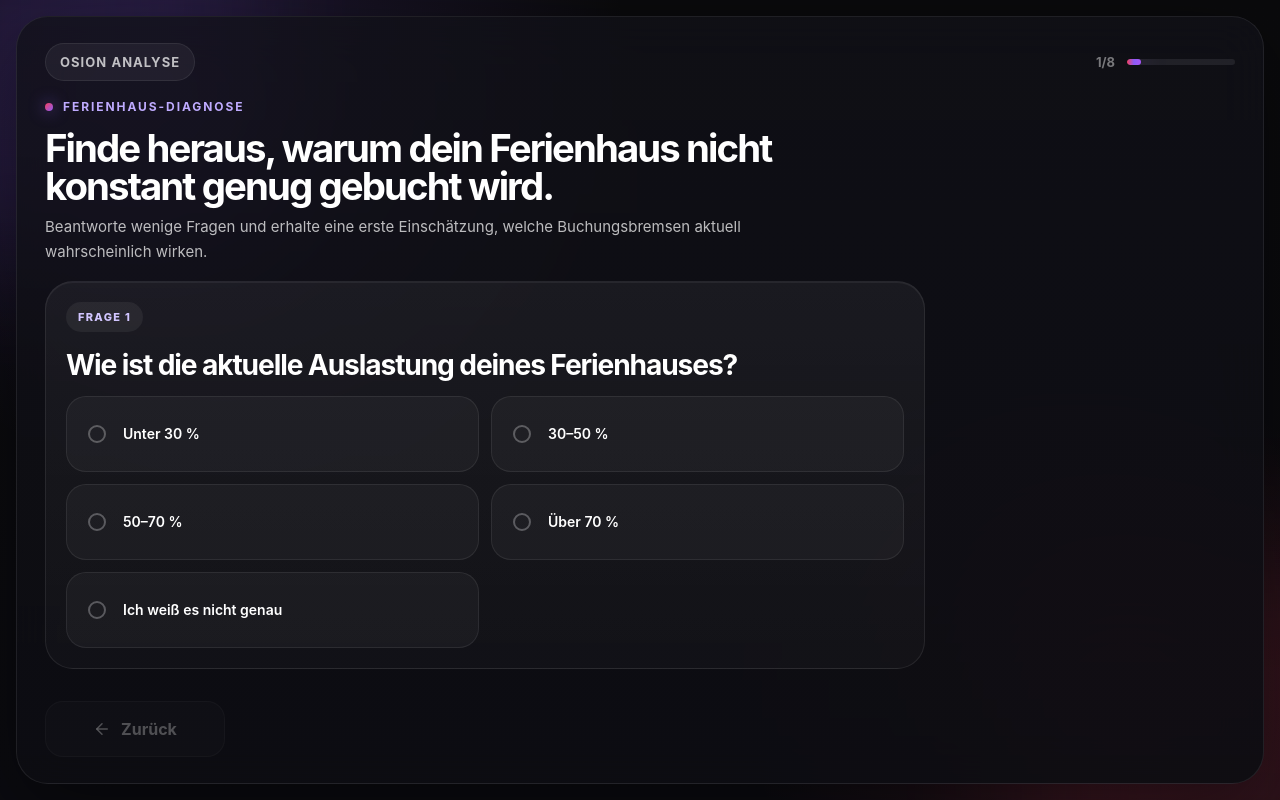
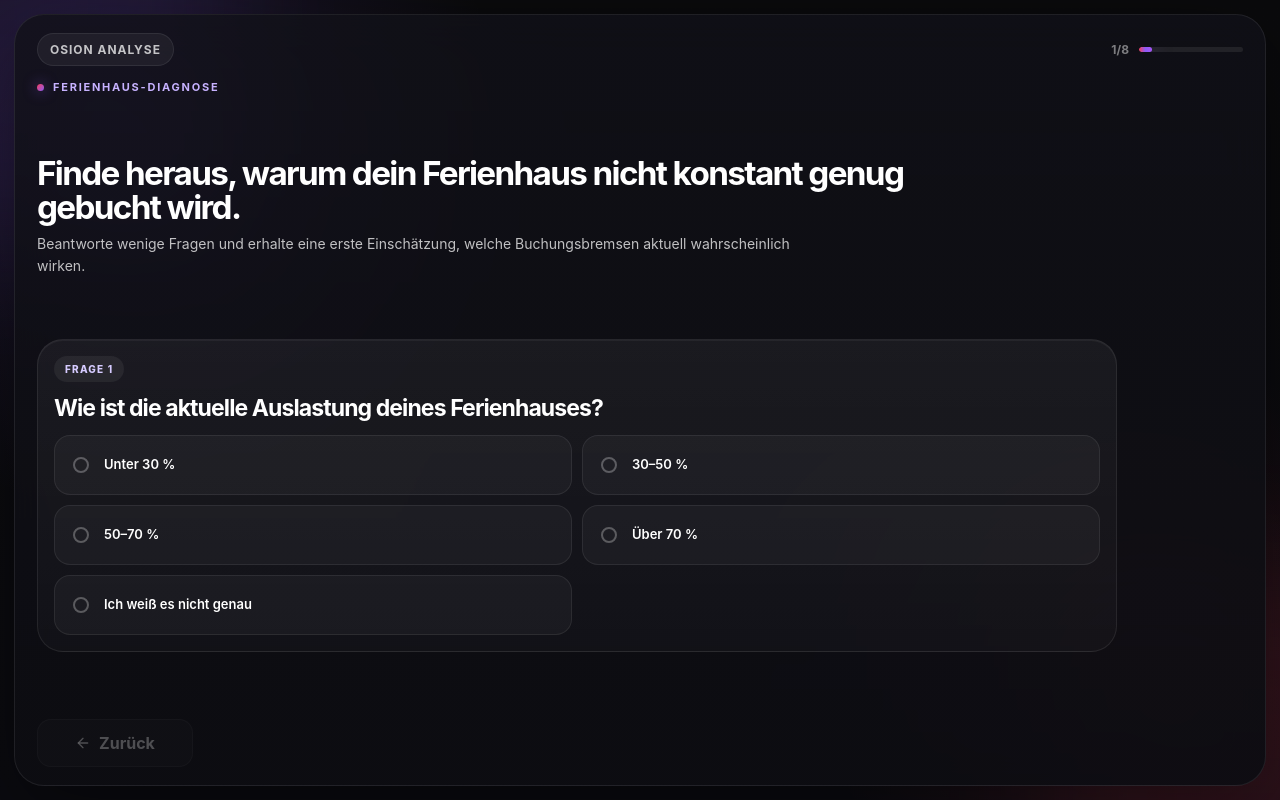
Before and after one commit to OSIONSolutionXR/osion-ferienhaus-funnel-v3, a React (Vite) app: page / in a window 1280 px wide. Built offline with nearby package versions, Linux system fonts and the light colour scheme.

Commit message:
refine: embed-perfect funnel sizing and typography

```diff
--- a/src/App.jsx
+++ b/src/App.jsx
@@ -93,26 +93,11 @@ const questions = [
 ]
 
 const diagnosisMap = {
-  occupancy: {
-    title: 'Auslastungsproblem',
-    text: 'Der größte Engpass liegt wahrscheinlich in der Auslastung. Dein Ferienhaus schöpft sein vorhandenes Potenzial nicht konstant genug aus. Entscheidend ist jetzt ein strukturierter Plan, der Kalenderlücken, Buchungsphasen und Angebotswirkung zusammen betrachtet.',
-  },
-  visibility: {
-    title: 'Sichtbarkeitsproblem',
-    text: 'Der größte Engpass liegt wahrscheinlich in der Sichtbarkeit. Dein Ferienhaus kann nur gebucht werden, wenn es von passenden Gästen überhaupt gefunden und als relevante Option wahrgenommen wird.',
-  },
-  offer: {
-    title: 'Angebotsproblem',
-    text: 'Der größte Engpass liegt wahrscheinlich in der Wirkung deines Angebots. Bilder, Texte, Positionierung und Vertrauen müssen deutlich stärker arbeiten als bisher.',
-  },
-  pricing: {
-    title: 'Preisstrategieproblem',
-    text: 'Der größte Engpass liegt wahrscheinlich in der Preisstrategie. Wenn Preise nicht zur Nachfrage, Saison, Zielgruppe und Angebotswirkung passen, entsteht unnötiger Leerstand oder verschenktes Umsatzpotenzial.',
-  },
-  strategy: {
-    title: 'Strategieproblem',
-    text: 'Der größte Engpass liegt wahrscheinlich in der fehlenden Gesamtstrategie. Ohne klaren Handlungsplan bleibt oft unklar, welche Maßnahme zuerst den größten Effekt bringt.',
-  },
+  occupancy: { title: 'Auslastungsproblem', text: 'Der größte Engpass liegt wahrscheinlich in der Auslastung. Dein Ferienhaus schöpft sein vorhandenes Potenzial nicht konstant genug aus. Entscheidend ist jetzt ein strukturierter Plan, der Kalenderlücken, Buchungsphasen und Angebotswirkung zusammen betrachtet.' },
+  visibility: { title: 'Sichtbarkeitsproblem', text: 'Der größte Engpass liegt wahrscheinlich in der Sichtbarkeit. Dein Ferienhaus kann nur gebucht werden, wenn es von passenden Gästen überhaupt gefunden und als relevante Option wahrgenommen wird.' },
+  offer: { title: 'Angebotsproblem', text: 'Der größte Engpass liegt wahrscheinlich in der Wirkung deines Angebots. Bilder, Texte, Positionierung und Vertrauen müssen deutlich stärker arbeiten als bisher.' },
+  pricing: { title: 'Preisstrategieproblem', text: 'Der größte Engpass liegt wahrscheinlich in der Preisstrategie. Wenn Preise nicht zur Nachfrage, Saison, Zielgruppe und Angebotswirkung passen, entsteht unnötiger Leerstand oder verschenktes Umsatzpotenzial.' },
+  strategy: { title: 'Strategieproblem', text: 'Der größte Engpass liegt wahrscheinlich in der fehlenden Gesamtstrategie. Ohne klaren Handlungsplan bleibt oft unklar, welche Maßnahme zuerst den größten Effekt bringt.' },
 }
 
 const emptyScores = () => ({ occupancy: 0, visibility: 0, offer: 0, pricing: 0, strategy: 0 })
@@ -121,20 +106,15 @@ export default function App() {
   const [step, setStep] = useState(0)
   const [answers, setAnswers] = useState(Array(questions.length).fill(null))
   const [selected, setSelected] = useState(null)
-
   const isResult = step >= questions.length
   const progress = ((Math.min(step, questions.length - 1) + 1) / questions.length) * 100
 
-  const scores = useMemo(() => {
-    return answers.reduce((acc, answerIndex, qIndex) => {
-      if (answerIndex === null) return acc
-      const score = questions[qIndex].scores[answerIndex]
-      Object.keys(score).forEach((key) => {
-        acc[key] += score[key]
-      })
-      return acc
-    }, emptyScores())
-  }, [answers])
+  const scores = useMemo(() => answers.reduce((acc, answerIndex, qIndex) => {
+    if (answerIndex === null) return acc
+    const score = questions[qIndex].scores[answerIndex]
+    Object.keys(score).forEach((key) => { acc[key] += score[key] })
+    return acc
+  }, emptyScores()), [answers])
 
   const topDiagnosis = useMemo(() => {
     const key = Object.entries(scores).sort((a, b) => b[1] - a[1])[0]?.[0] || 'strategy'
@@ -142,22 +122,17 @@ export default function App() {
   }, [scores])
 
   const currentQuestion = questions[step]
-
-  const handleSelect = (index) => {
-    setSelected(index)
-  }
+  const handleSelect = (index) => setSelected(index)
 
   useEffect(() => {
     if (isResult || selected === null) return
-
     const timer = window.setTimeout(() => {
       const nextAnswers = [...answers]
       nextAnswers[step] = selected
       setAnswers(nextAnswers)
       setSelected(null)
       setStep((prev) => prev + 1)
-    }, 180)
-
+    }, 170)
     return () => window.clearTimeout(timer)
   }, [selected, step, answers, isResult])
 
@@ -178,116 +153,50 @@ export default function App() {
     <div className="app-shell">
       <div className="ambient ambient-left" />
       <div className="ambient ambient-right" />
-
-      <main className="viewport-card wide-desktop">
+      <main className="viewport-card embed-perfect">
         {!isResult && (
-          <header className="topbar">
+          <header className="topbar compact-topbar">
             <div className="brand-pill">OSION Analyse</div>
             <div className="progress-wrap">
               <span className="progress-copy">{step + 1}/8</span>
-              <div className="progress-track">
-                <div className="progress-fill" style={{ width: `${progress}%` }} />
-              </div>
+              <div className="progress-track"><div className="progress-fill" style={{ width: `${progress}%` }} /></div>
             </div>
           </header>
         )}
-
         {!isResult ? (
-          <section className="question-stage tighter-stage">
-            <div className="eyebrow-row">
-              <span className="eyebrow-dot" />
-              <span className="eyebrow">Ferienhaus-Diagnose</span>
+          <section className="question-stage embed-stage">
+            <div className="eyebrow-row compact-eyebrow"><span className="eyebrow-dot" /><span className="eyebrow">Ferienhaus-Diagnose</span></div>
+            <div className="hero-copy embed-hero">
+              <h1>Finde heraus, warum dein Ferienhaus nicht konstant genug gebucht wird.</h1>
+              <p>Beantworte wenige Fragen und erhalte eine erste Einschätzung, welche Buchungsbremsen aktuell wahrscheinlich wirken.</p>
             </div>
-
-            <div className="hero-copy compact desktop-balanced">
-              <h1>Finde heraus, warum dein Ferienhaus nicht konstant genug gebucht wird.</h1>
-              <p>
-                Beantworte wenige Fragen und erhalte eine erste Einschätzung, welche
-                Buchungsbremsen aktuell wahrscheinlich wirken.
-              </p>
-            </div>
-
-            <article className="question-card compact-card">
+            <article className="question-card embed-card">
               <div className="question-chip">Frage {step + 1}</div>
               <h2>{currentQuestion.title}</h2>
-
-              <div className="option-grid compact-grid">
+              <div className="option-grid embed-grid">
                 {currentQuestion.options.map((option, index) => (
-                  <button
-                    key={option}
-                    className={`option-card ${selected === index ? 'active' : ''}`}
-                    onClick={() => handleSelect(index)}
-                    type="button"
-                  >
-                    <span className="option-indicator">
-                      {selected === index ? <CheckCircle2 size={18} /> : <span className="option-ring" />}
-                    </span>
+                  <button key={option} className={`option-card embed-option ${selected === index ? 'active' : ''}`} onClick={() => handleSelect(index)} type="button">
+                    <span className="option-indicator">{selected === index ? <CheckCircle2 size={18} /> : <span className="option-ring" />}</span>
                     <span className="option-label">{option}</span>
                   </button>
                 ))}
               </div>
             </article>
-
-            <div className="nav-row single-back">
-              <button className="nav-btn nav-btn-ghost back-only" onClick={handleBack} type="button" disabled={step === 0}>
-                <ArrowLeft size={18} />
-                Zurück
-              </button>
+            <div className="nav-row single-back compact-nav">
+              <button className="nav-btn nav-btn-ghost back-only" onClick={handleBack} type="button" disabled={step === 0}><ArrowLeft size={16} />Zurück</button>
             </div>
           </section>
         ) : (
           <section className="result-stage">
             <div className="result-scroll">
-              <div className="result-icon"><BarChart3 size={30} /></div>
-              <div className="result-headline">
-                <h2>Deine Analyse-Ergebnisse</h2>
-                <p>Basierend auf deinen Antworten zeigt sich ein klarer Hauptengpass.</p>
-              </div>
-
-              <div className="result-panel mirror-panel">
-                <span className="panel-label">Erste Einschätzung</span>
-                <p>
-                  Deine Antworten zeigen, dass dein Ferienhaus wahrscheinlich nicht an einem einzelnen Punkt scheitert,
-                  sondern an mehreren Buchungsbremsen gleichzeitig.
-                </p>
-              </div>
-
-              <div className="result-panel diagnosis-panel">
-                <span className="panel-label">Hauptdiagnose</span>
-                <h3>{topDiagnosis.title}</h3>
-                <p>{topDiagnosis.text}</p>
-              </div>
-
-              <div className="result-panel warning-panel">
-                <span className="panel-label">Konsequenz</span>
-                <p>
-                  Ohne einen strukturierten Plan besteht das Risiko, dass weiterhin einzelne Änderungen ausprobiert werden,
-                  ohne dass die eigentliche Ursache sauber bearbeitet wird.
-                </p>
-              </div>
-
-              <div className="result-panel cta-panel">
-                <span className="panel-label">OSION-Handlungsplan</span>
-                <h3>Die nächsten Hebel in der richtigen Reihenfolge</h3>
-                <p>
-                  Genau dafür wurde der OSION-Handlungsplan zur Ferienhausoptimierung entwickelt. Er zeigt dir,
-                  welche Hebel du zuerst angehst, um Auslastung, Sichtbarkeit und Buchungswirkung gezielt zu verbessern.
-                </p>
-
-                <div className="roi-banner">
-                  <Sparkles size={18} />
-                  <span>Schon eine zusätzliche Buchung kann den Handlungsplan mehrfach bezahlen.</span>
-                </div>
-
-                <a className="cta-link" href="#angebot">Handlungsplan ansehen</a>
-              </div>
+              <div className="result-icon"><BarChart3 size={28} /></div>
+              <div className="result-headline"><h2>Deine Analyse-Ergebnisse</h2><p>Basierend auf deinen Antworten zeigt sich ein klarer Hauptengpass.</p></div>
+              <div className="result-panel"><span className="panel-label">Erste Einschätzung</span><p>Deine Antworten zeigen, dass dein Ferienhaus wahrscheinlich nicht an einem einzelnen Punkt scheitert, sondern an mehreren Buchungsbremsen gleichzeitig.</p></div>
+              <div className="result-panel"><span className="panel-label">Hauptdiagnose</span><h3>{topDiagnosis.title}</h3><p>{topDiagnosis.text}</p></div>
+              <div className="result-panel warning-panel"><span className="panel-label">Konsequenz</span><p>Ohne einen strukturierten Plan besteht das Risiko, dass weiterhin einzelne Änderungen ausprobiert werden, ohne dass die eigentliche Ursache sauber bearbeitet wird.</p></div>
+              <div className="result-panel cta-panel"><span className="panel-label">OSION-Handlungsplan</span><h3>Die nächsten Hebel in der richtigen Reihenfolge</h3><p>Genau dafür wurde der OSION-Handlungsplan zur Ferienhausoptimierung entwickelt. Er zeigt dir, welche Hebel du zuerst angehst, um Auslastung, Sichtbarkeit und Buchungswirkung gezielt zu verbessern.</p><div className="roi-banner"><Sparkles size={18} /><span>Schon eine zusätzliche Buchung kann den Handlungsplan mehrfach bezahlen.</span></div><a className="cta-link" href="#angebot">Handlungsplan ansehen</a></div>
             </div>
-
-            <div className="nav-row result-nav">
-              <button className="nav-btn nav-btn-ghost wide" onClick={handleRestart} type="button">
-                Analyse neu starten
-              </button>
-            </div>
+            <div className="nav-row result-nav"><button className="nav-btn nav-btn-ghost wide" onClick={handleRestart} type="button">Analyse neu starten</button></div>
           </section>
         )}
       </main>
```
Also changed, not shown: src/styles.css.
